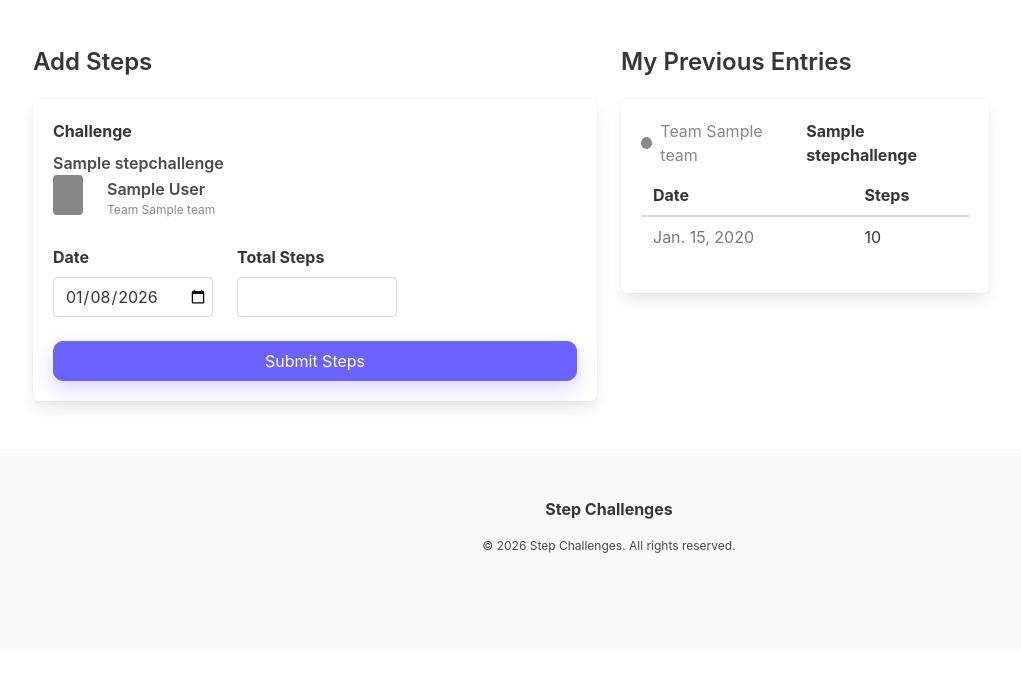
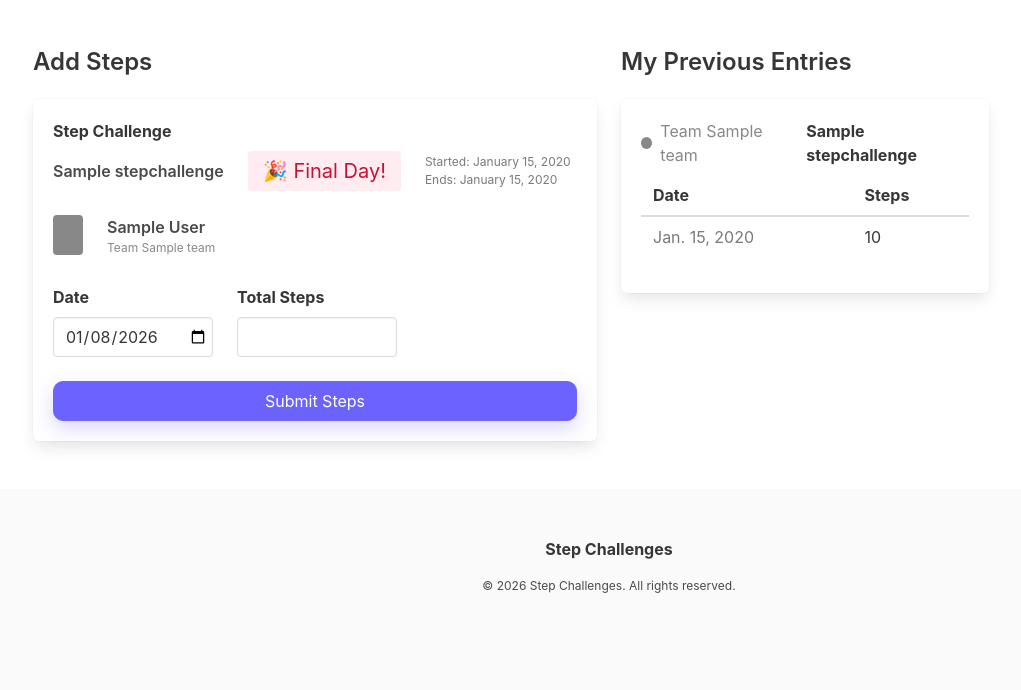
Before and after one commit to elliecdev/step_challenges, a Django app: page /add-entry/ in a window 1280 px wide. Shown: the part 56-746 px from the top of the page, without its empty margins (31-1052 px from the left). Run offline with Django 5.2, Linux system fonts and the light colour scheme; a user stored in the database is signed in; tables that the repository leaves empty hold one stand-in row (values such as "Sample post").

Commit message:
refactored challenge days calculation, added challenge day iinformation to stepentry_form.html

```diff
--- a/steps/templates/steps/stepentry_form.html
+++ b/steps/templates/steps/stepentry_form.html
@@ -20,17 +20,39 @@
                     <form method="post">
                         {% csrf_token %}
                         <div class="field">
-                            <label class="label">Challenge</label>
+                            <label class="label">Step Challenge</label>
                             {% if single_challenge %}
-                                <div class="control">
-                                    <p class="has-text-weight-semibold">{{ active_challenges.first.name }}</p>
+                                <div class="columns is-mobile is-vcentered">
+                                    <div class="column is-narrow">
+                                        <p class="has-text-weight-semibold">{{ active_challenges.first.name }}</p>
+                                    </div>
+                                    <div class="column is-narrow">
+                                        {% if days_left == 0 %}
+                                            <span class="tag is-danger is-light is-large">🎉 Final Day!</span>
+                                        {% elif days_left <= 10 %}
+                                            <span class="tag is-danger is-light is-medium">
+                                                🔥 {{ days_left }} day{{ days_left|pluralize }} left
+                                            </span>
+                                        {% else %}
+                                            <span class="tag is-info is-light is-medium">
+                                                ⏳ {{ days_left }} day{{ days_left|pluralize }} remaining
+                                            </span>
+                                        {% endif %}
+                                    </div>
+                                    <div class="column">
+                                        <p class="is-size-7 has-text-grey">
+                                            Started: {{ active_challenges.first.start_date|date:"F j, Y" }}
+                                            <br />
+                                            Ends: {{ active_challenges.first.end_date|date:"F j, Y" }}
+                                        </p>
+                                    </div>
                                 </div>
-                                <div class="columns is-mobile is-vcentered">
+                                <div class="columns">
                                     <div class="column is-narrow">
                                         <span class="tag is-large"
                                               style="background-color: {{ participant.team.color }}"></span>
                                     </div>
-                                    <div class="column">
+                                    <div class="column is-narrow">
                                         <p class="has-text-weight-semibold">{{ participant.user.first_name }} {{ participant.user.last_name }}</p>
                                         <p class="is-size-7" style="color: {{ participant.team.color }}">Team {{ participant.team.name }}</p>
                                     </div>
--- a/steps/views.py
+++ b/steps/views.py
@@ -45,6 +45,7 @@ def home(request):
         'challenges': challenges,
     }
     return render(request, 'steps/home.html', context)
+
 
 class FrontendLoginView(LoginView):
     template_name = "steps/login.html"
@@ -119,6 +120,8 @@ class StepEntryCreateView(LoginRequiredMixin, CreateView):
         # single challenge participant info
         if context["single_challenge"]:
             challenge = challenges.first()
+            context.update(get_challenge_days(challenge))
+
             participant = Participant.objects.select_related(
                 "user", "team"
             ).get(
@@ -193,23 +196,7 @@ class LeaderboardView(TemplateView):
             return context
 
         if challenge.is_active:
-            today = now().date()
-
-            total_days = (challenge.end_date - challenge.start_date).days + 1
-            days_elapsed = (today - challenge.start_date).days + 1
-            days_elapsed = max(min(days_elapsed, total_days), 0)
-
-            days_left = (challenge.end_date - today).days
-            days_left = max(days_left, 0)
-
-            progress_percent = int((days_elapsed / total_days) * 100)
-
-            context.update({
-                "days_left": days_left,
-                "total_days": total_days,
-                "days_elapsed": days_elapsed,
-                "progress_percent": progress_percent,
-            })
+            context.update(get_challenge_days(challenge))
 
         # 🔹 Subquery to get latest entry per participant
         latest_entry = (
@@ -248,3 +235,25 @@ class LeaderboardView(TemplateView):
         context["teams"] = teams
 
         return context
+
+
+def get_challenge_days(challenge):
+    """
+    Returns a dict with:
+    - days_elapsed: number of days passed since challenge started (min 0)
+    - days_left: number of days remaining until challenge ends (min 0)
+    - total_days: total duration of the challenge
+    - progress_percent: percentage of time elapsed in challenge
+    """
+    today = now().date()
+    total_days = (challenge.end_date - challenge.start_date).days + 1
+    days_elapsed = (today - challenge.start_date).days + 1
+    days_left = (challenge.end_date - today).days
+    progress_percent = int((days_elapsed / total_days) * 100)
+
+    return {
+        "total_days": max(total_days, 1),
+        "days_elapsed": max(days_elapsed, 0),
+        "days_left": max(days_left, 0),
+        "progress_percent": progress_percent
+    }
```
